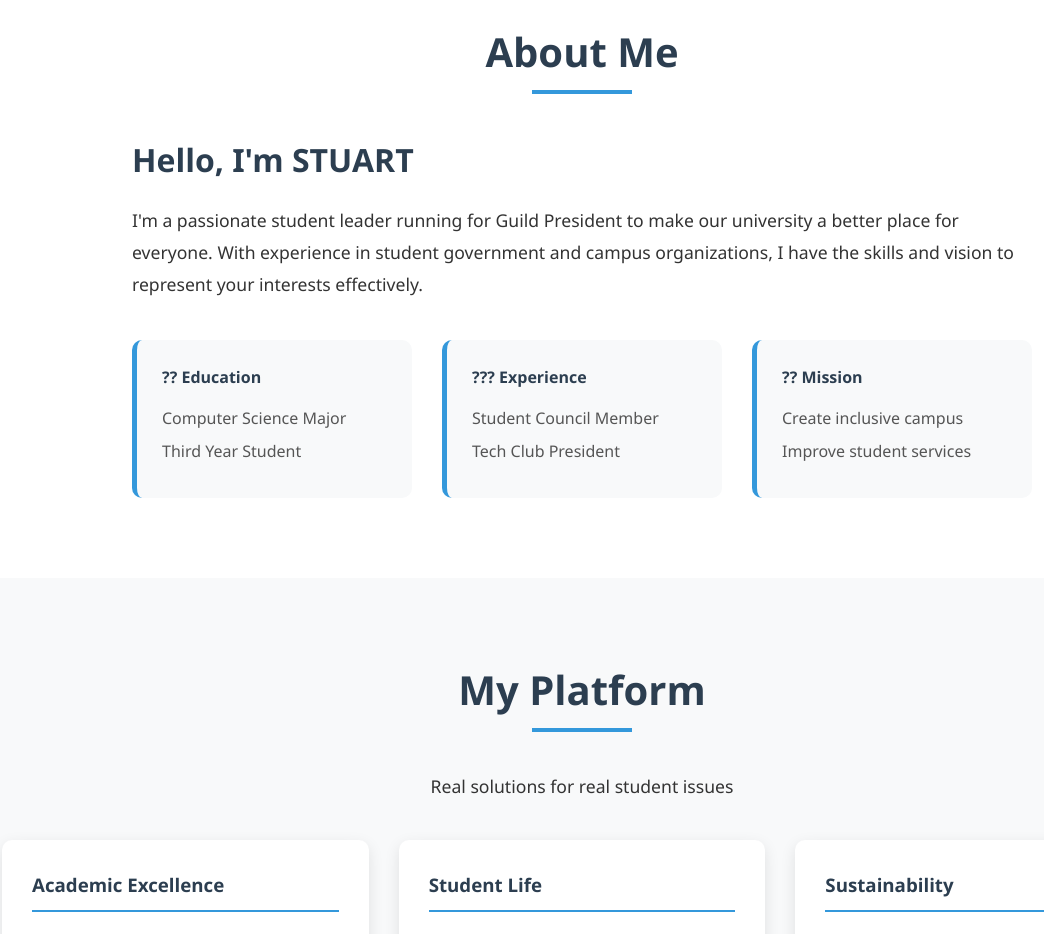
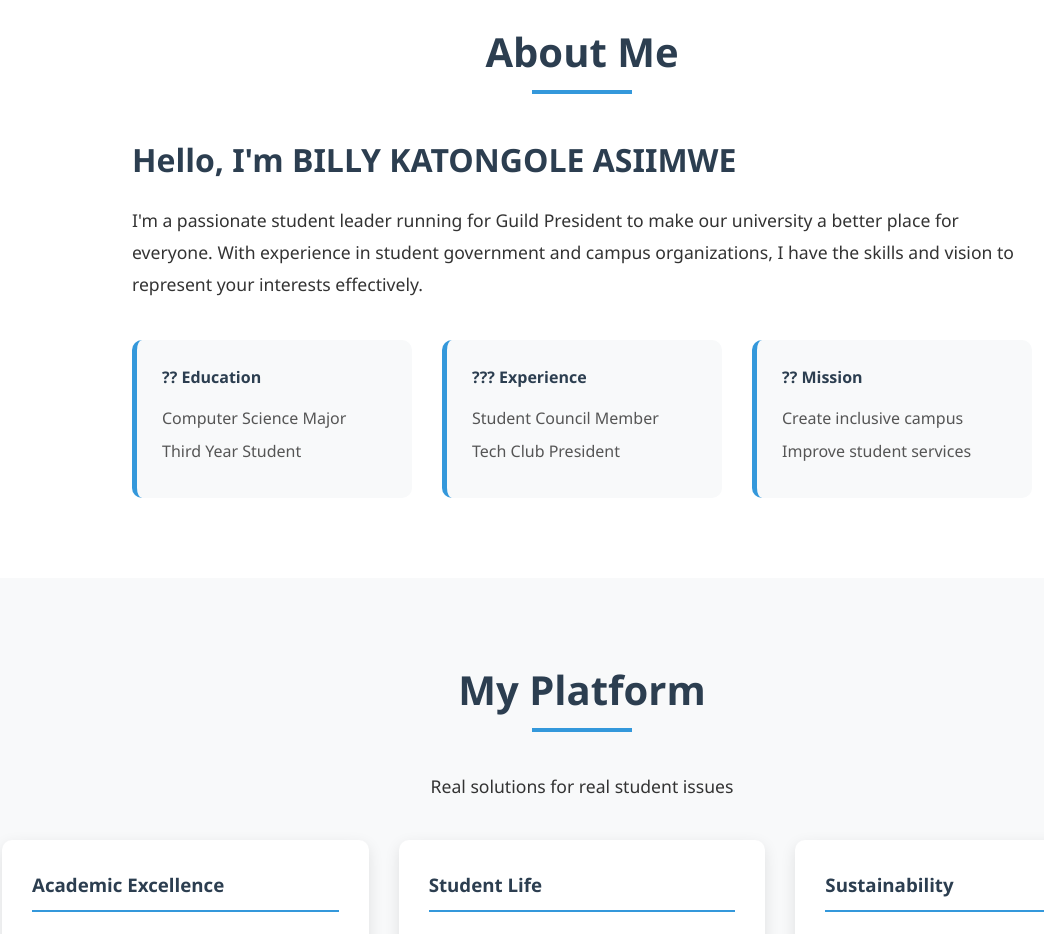
Before and after one commit to Billy-Katongole/Trailblazer-, a React (Create React App) app: page / in a window 1280 px wide. Shown: the part 860-1794 px from the top of the page, without its empty margins (58-1102 px from the left). Built offline with nearby package versions, Linux system fonts and the light colour scheme.

Commit message:
I have made some changes to the About on the name of the component.

```diff
--- a/src/components/About.jsx
+++ b/src/components/About.jsx
@@ -8,7 +8,7 @@ const About = () => {
         <h2 className="section-title" data-animate data-animate-delay="1">About Me</h2>
         <div className="about-content" data-animate data-animate-delay="2">
           <div className="about-text">
-            <h3>Hello, I'm STUART</h3>
+            <h3>Hello, I'm BILLY KATONGOLE ASIIMWE</h3>
             <p>
               I'm a passionate student leader running for Guild President to make
               our university a better place for everyone. With experience in student
```
